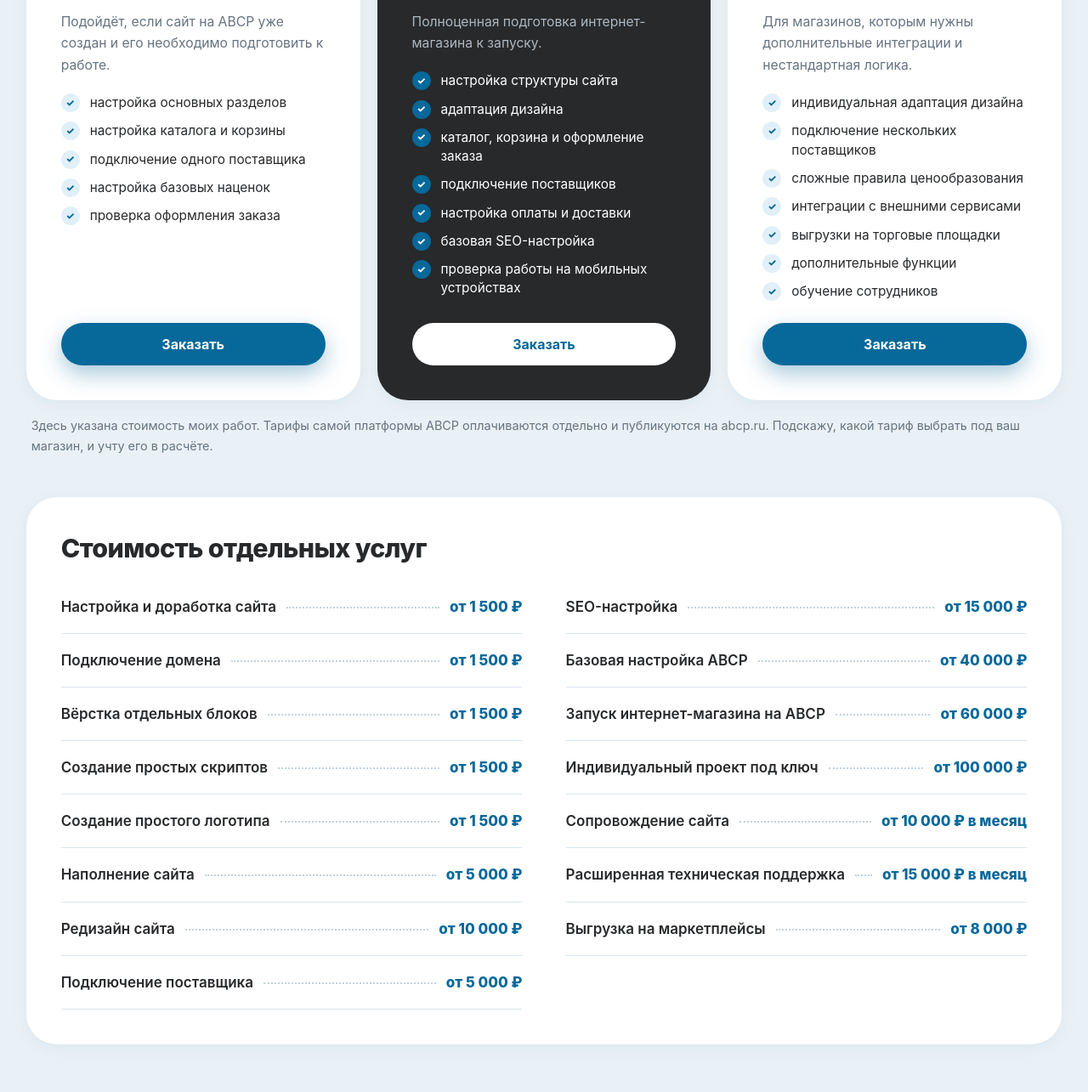
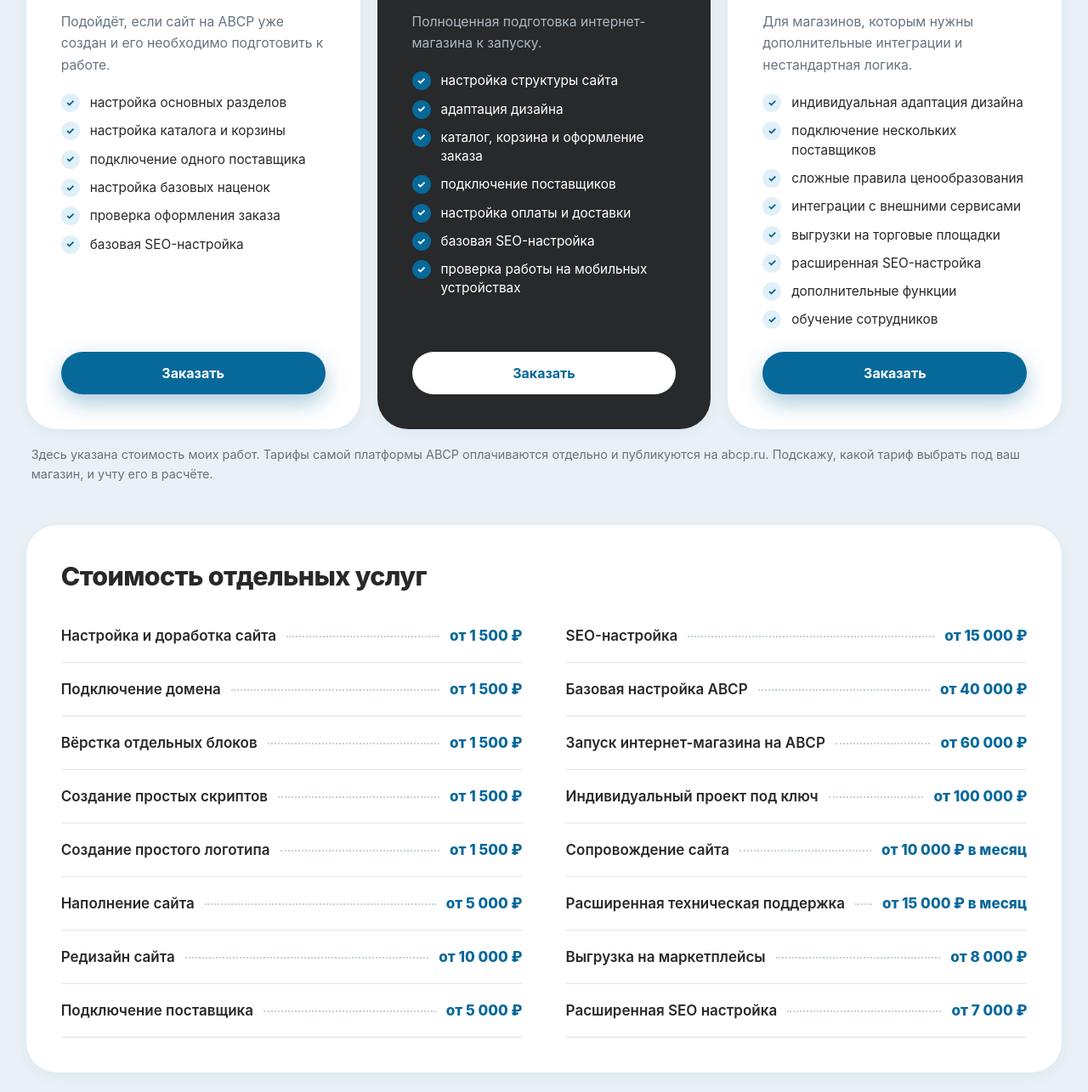
Before and after one commit to bezymel/ABCP, a plain HTML site: page new.abcp-master-site/index.html in a window 1280 px wide. Shown: the part 6655-7940 px from the top of the page at 85% size. Drawn offline with Linux system fonts and the light colour scheme; animation ran at ten frames a second.

Commit message:
Update index.html

```diff
--- a/new.abcp-master-site/index.html
+++ b/new.abcp-master-site/index.html
@@ -615,9 +615,9 @@
   <div class="container">
     <div class="section__head" data-reveal><span class="eyebrow">Тарифы</span><h2 id="pricing-title">Стоимость настройки ABCP: цены на услуги</h2></div>
     <div class="plans" data-stagger>
-      <article class="card card--lift plan"><h3>Базовая настройка</h3><div class="plan__price"><strong>от 40 000 ₽</strong><span>/ за услугу</span></div><p class="plan__desc">Подойдёт, если сайт на ABCP уже создан и его необходимо подготовить к работе.</p><ul class="plan__list"><li>настройка основных разделов</li><li>настройка каталога и корзины</li><li>подключение одного поставщика</li><li>настройка базовых наценок</li><li>проверка оформления заказа</li></ul><a class="btn btn--primary btn--block" href="/contacts/">Заказать</a></article>
+      <article class="card card--lift plan"><h3>Базовая настройка</h3><div class="plan__price"><strong>от 40 000 ₽</strong><span>/ за услугу</span></div><p class="plan__desc">Подойдёт, если сайт на ABCP уже создан и его необходимо подготовить к работе.</p><ul class="plan__list"><li>настройка основных разделов</li><li>настройка каталога и корзины</li><li>подключение одного поставщика</li><li>настройка базовых наценок</li><li>проверка оформления заказа</li><li>базовая SEO-настройка</li></ul><a class="btn btn--primary btn--block" href="/contacts/">Заказать</a></article>
       <article class="card card--lift plan plan--featured"><span class="plan__badge">Выбирают чаще</span><h3>Запуск под ключ</h3><div class="plan__price"><strong>от 60 000 ₽</strong><span>/ за услугу</span></div><p class="plan__desc">Полноценная подготовка интернет-магазина к запуску.</p><ul class="plan__list"><li>настройка структуры сайта</li><li>адаптация дизайна</li><li>каталог, корзина и оформление заказа</li><li>подключение поставщиков</li><li>настройка оплаты и доставки</li><li>базовая SEO-настройка</li><li>проверка работы на мобильных устройствах</li></ul><a class="btn btn--light btn--block" href="/contacts/">Заказать</a></article>
-      <article class="card card--lift plan"><h3>Индивидуальный проект</h3><div class="plan__price"><strong>от 100 000 ₽</strong><span>/ за услугу</span></div><p class="plan__desc">Для магазинов, которым нужны дополнительные интеграции и нестандартная логика.</p><ul class="plan__list"><li>индивидуальная адаптация дизайна</li><li>подключение нескольких поставщиков</li><li>сложные правила ценообразования</li><li>интеграции с внешними сервисами</li><li>выгрузки на торговые площадки</li><li>дополнительные функции</li><li>обучение сотрудников</li></ul><a class="btn btn--primary btn--block" href="/contacts/">Заказать</a></article>
+      <article class="card card--lift plan"><h3>Индивидуальный проект</h3><div class="plan__price"><strong>от 100 000 ₽</strong><span>/ за услугу</span></div><p class="plan__desc">Для магазинов, которым нужны дополнительные интеграции и нестандартная логика.</p><ul class="plan__list"><li>индивидуальная адаптация дизайна</li><li>подключение нескольких поставщиков</li><li>сложные правила ценообразования</li><li>интеграции с внешними сервисами</li><li>выгрузки на торговые площадки</li><li>расширенная SEO-настройка</li><li>дополнительные функции</li><li>обучение сотрудников</li></ul><a class="btn btn--primary btn--block" href="/contacts/">Заказать</a></article>
     </div>
     <p class="price-note">Здесь указана стоимость моих работ. Тарифы самой платформы ABCP оплачиваются отдельно и публикуются на abcp.ru. Подскажу, какой тариф выбрать под ваш магазин, и учту его в расчёте.</p>
     <div class="card price-box" data-reveal>
@@ -638,6 +638,7 @@
         <li class="price-row"><span class="price-row__name">Редизайн сайта</span><span class="price-row__dots"></span><span class="price-row__val">от 10 000 ₽</span></li>
         <li class="price-row"><span class="price-row__name">Выгрузка на маркетплейсы</span><span class="price-row__dots"></span><span class="price-row__val">от 8 000 ₽</span></li>
         <li class="price-row"><span class="price-row__name">Подключение поставщика</span><span class="price-row__dots"></span><span class="price-row__val">от 5 000 ₽</span></li>
+        <li class="price-row"><span class="price-row__name">Расширенная SEO настройка</span><span class="price-row__dots"></span><span class="price-row__val">от 7 000 ₽</span></li>
       </ul>
     </div>
   </div>
```
